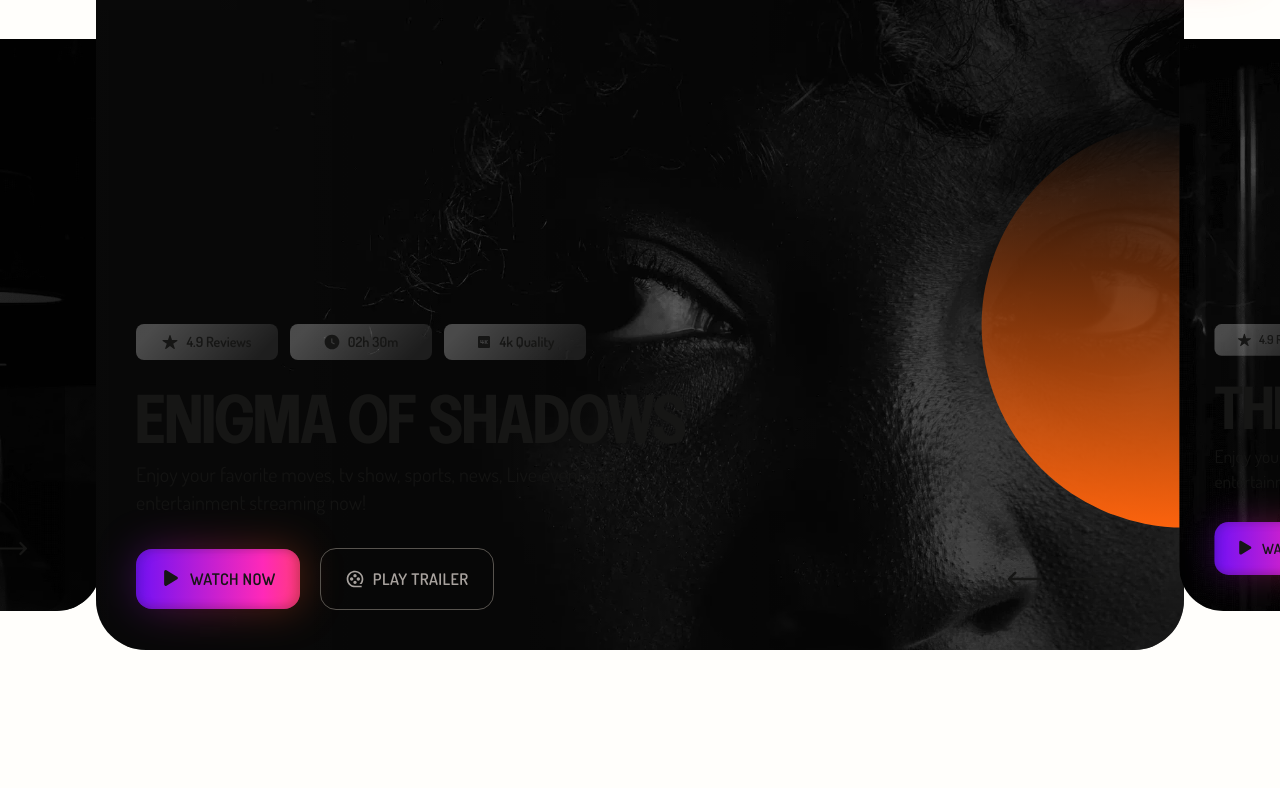
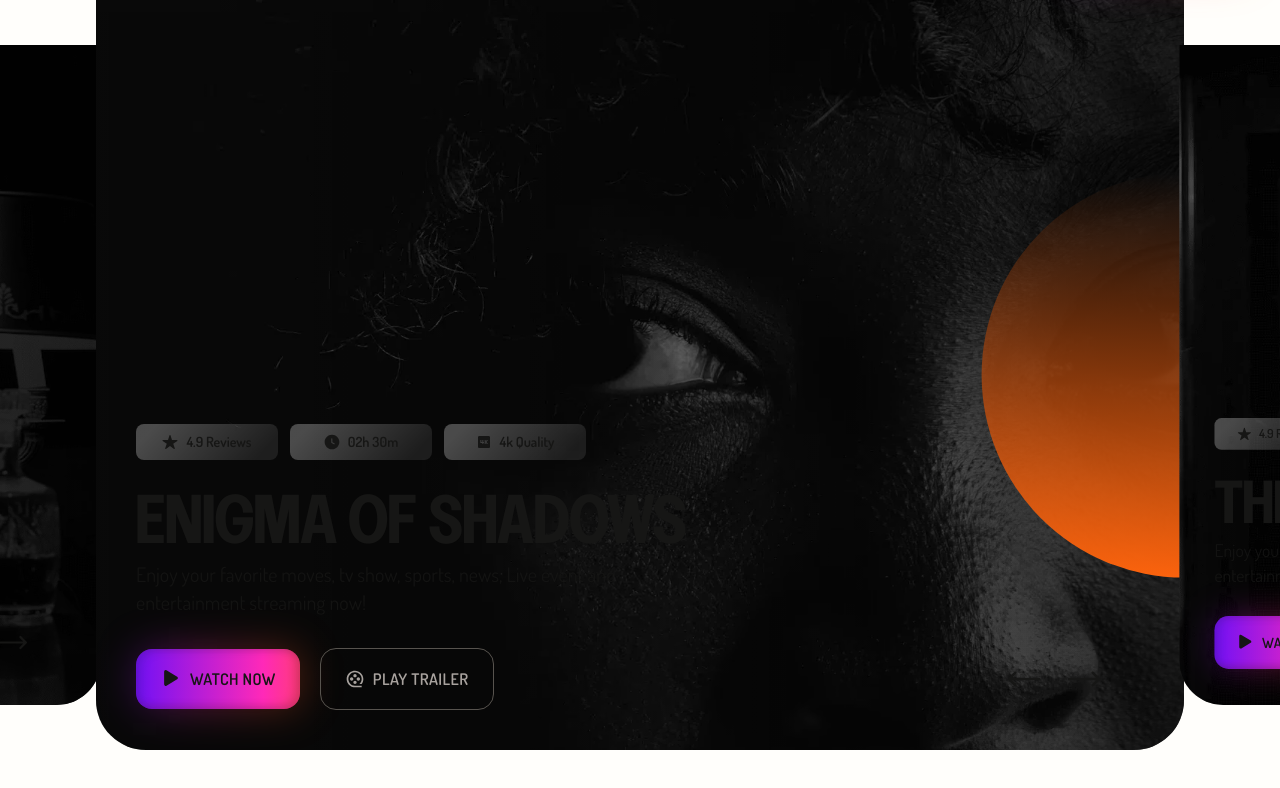
Before and after one commit to PaulHaze/holaa, a Next.js app: page / in a window 1280 px wide. Shown: the top 788 px of the page. Built offline with nearby package versions, Linux system fonts and the light colour scheme.

Commit message:
style tweaks to slider buttons

```diff
--- a/src/styles/custom/_hero.scss
+++ b/src/styles/custom/_hero.scss
@@ -14,7 +14,7 @@
 }
 
 .home-one-slider {
-  @apply min-h-[450px] max-w-[100%] overflow-hidden rounded-b-[50px] transition-transform duration-1000 ease-out xs:min-h-[650px] xl:max-w-[85%];
+  @apply min-h-[450px] max-w-[100%] overflow-hidden rounded-b-[50px] transition-transform duration-1000 ease-out xs:min-h-[650px] md:min-h-[750px] xl:max-w-[85%];
 
   &::before {
     content: '';
```
